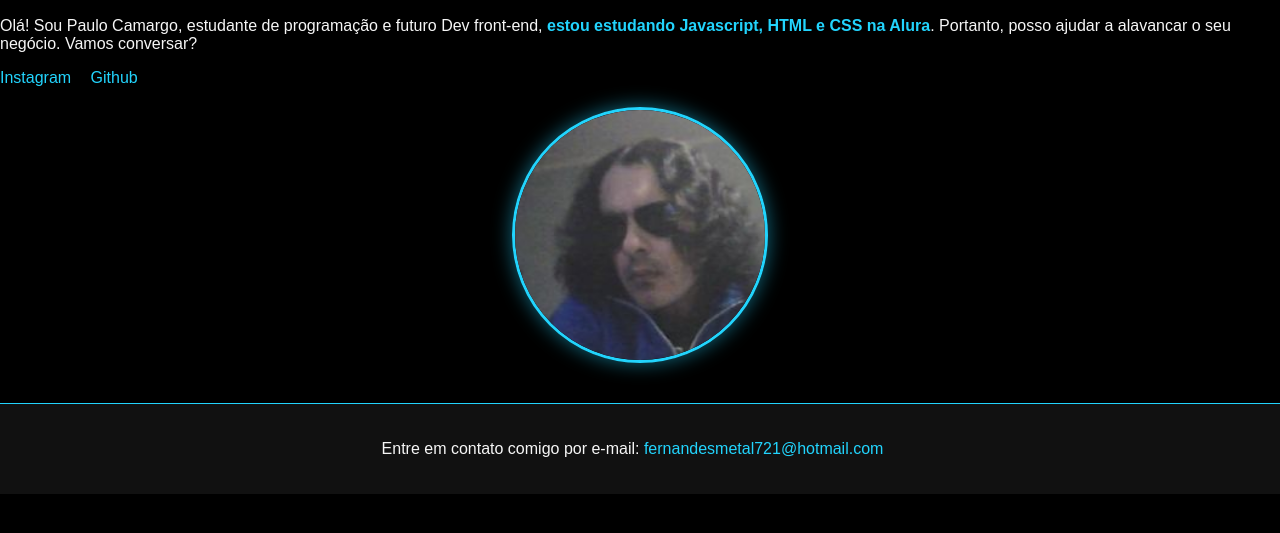
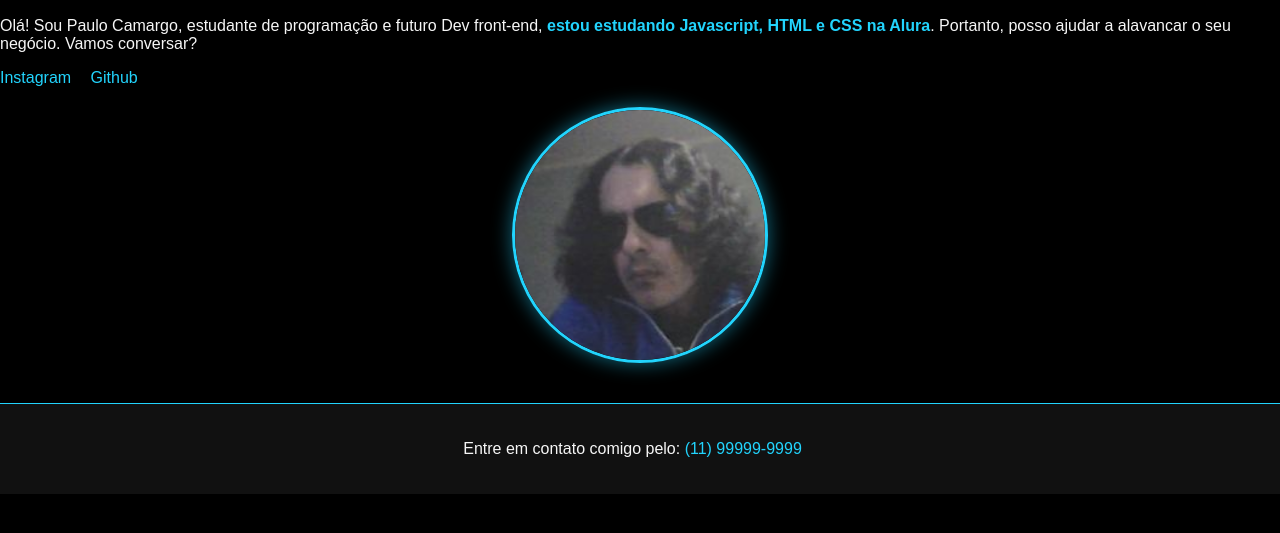
Before and after one commit to machado10666/Projeto-Portifolio-Teste, a plain HTML site: page index.html in a window 1280 px wide. Shown: the part 225-758 px from the top of the page. Drawn offline with Linux system fonts and the light colour scheme.

Commit message:
alterando o radapé, contato de em-mail para telefone

```diff
--- a/index.html
+++ b/index.html
@@ -32,7 +32,7 @@
 
     <!-- Rodapé com o endereço de e-mail -->
     <footer>
-        <p>Entre em contato comigo por e-mail: <a href="mailto:fernandesmetal721@hotmail.com">fernandesmetal721@hotmail.com</a></p>
+        <p>Entre em contato comigo pelo: <a href="tel:+5511999999999">(11) 99999-9999</a></p>
     </footer>
 </body>
 </html>
```
